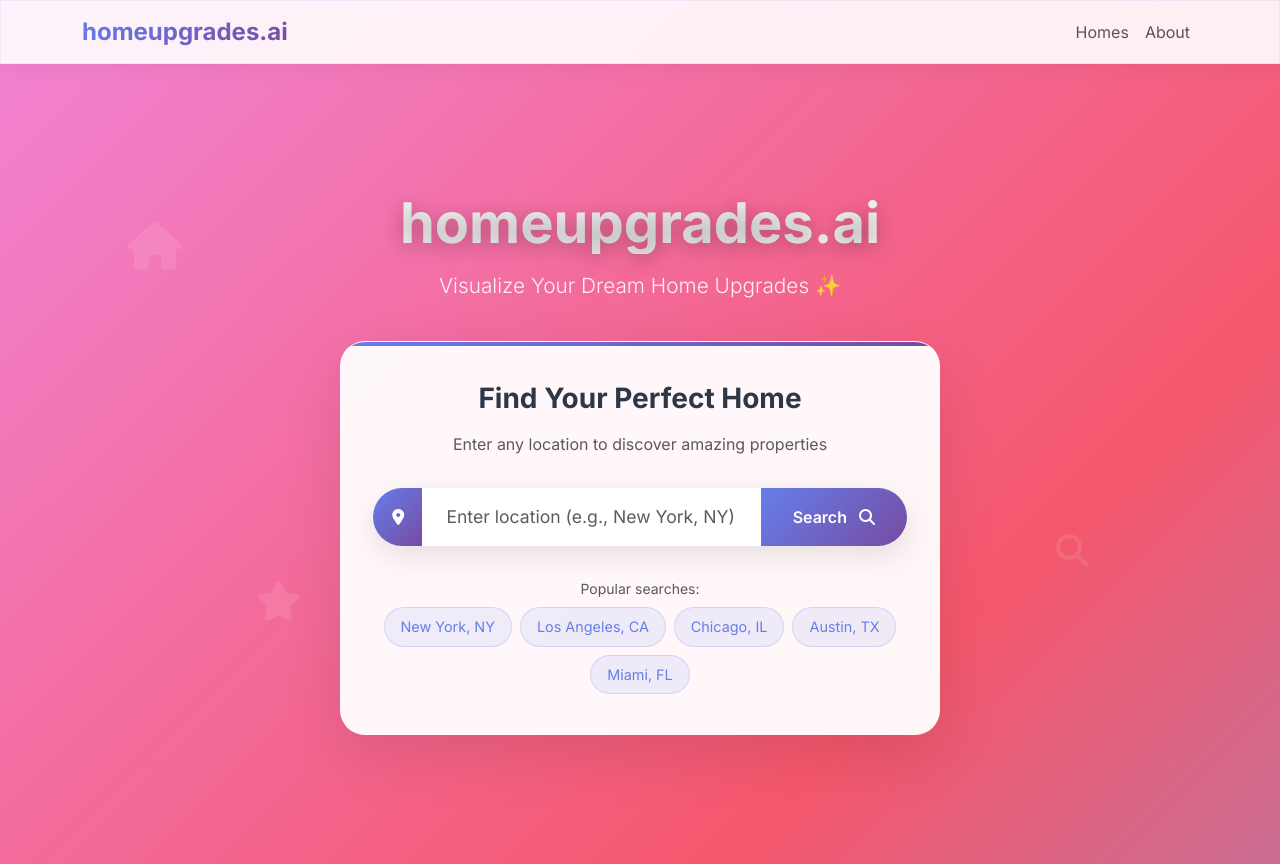
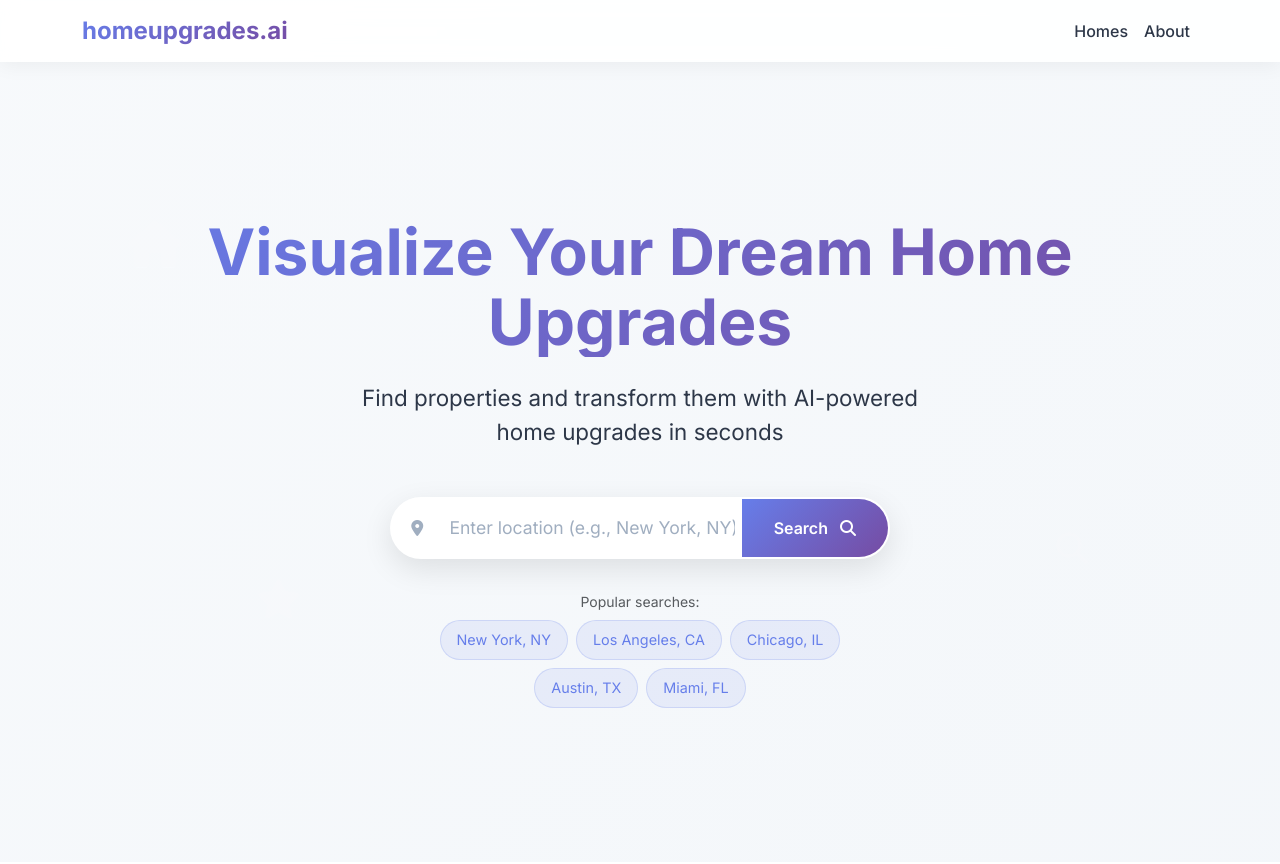
Before and after one commit to jeremyeletto/AIHomeSearch, a website: page landing.html in a window 1280 px wide. Drawn offline with nearby package versions, Linux system fonts and the light colour scheme.

Commit message:
Deploy all changes: Complete landing page and about page updates
- Updated landing.html with modern, seamless design
- Cleaned up about.html to match landing page styling
- Removed all floating particles and animations
- Consistent color scheme across all pages
- Professional, borderless design for better UX

```diff
--- a/landing.html
+++ b/landing.html
@@ -18,7 +18,7 @@
 
         /* Global Styles */
         body {
-            background: linear-gradient(135deg, #667eea 0%, #764ba2 25%, #f093fb 50%, #f5576c 75%, #4facfe 100%);
+            background: linear-gradient(135deg, #ffffff 0%, #f8fafc 50%, #f1f5f9 100%);
             background-size: 400% 400%;
             animation: gradientShift 15s ease infinite;
             min-height: 100vh;
@@ -36,7 +36,7 @@
         .navbar {
             background: rgba(255, 255, 255, 0.9) !important;
             backdrop-filter: blur(10px);
-            border: 1px solid rgba(102, 126, 234, 0.1);
+            border: none;
             box-shadow: 0 4px 20px rgba(0, 0, 0, 0.05);
         }
 
@@ -47,6 +47,15 @@
             -webkit-background-clip: text;
             -webkit-text-fill-color: transparent;
             background-clip: text;
+        }
+
+        .navbar-nav .nav-link {
+            color: #2d3748 !important;
+            font-weight: 500;
+        }
+
+        .navbar-nav .nav-link:hover {
+            color: #667eea !important;
         }
 
         /* Landing Page Animations */
@@ -117,60 +126,56 @@
         }
 
         .hero-title {
-            font-size: 3.5rem;
+            font-size: 4rem;
             font-weight: 800;
-            margin-bottom: 1rem;
-            background: linear-gradient(135deg, #ffffff 0%, #f0f0f0 50%, #ffffff 100%);
+            margin-bottom: 1.5rem;
+            background: var(--primary-gradient);
             -webkit-background-clip: text;
             -webkit-text-fill-color: transparent;
             background-clip: text;
-            text-shadow: 0 4px 20px rgba(0, 0, 0, 0.3);
             line-height: 1.1;
+            text-align: center;
         }
 
         .hero-subtitle {
-            font-size: 1.3rem;
-            color: rgba(255, 255, 255, 0.9);
-            margin-bottom: 2.5rem;
-            font-weight: 300;
+            font-size: 1.4rem;
+            color: #2d3748;
+            margin-bottom: 3rem;
+            font-weight: 400;
+            text-align: center;
+            max-width: 600px;
+            margin-left: auto;
+            margin-right: auto;
         }
 
         /* Search Hero Container */
         .search-hero-container {
-            max-width: 600px;
+            max-width: 500px;
             margin: 0 auto;
             width: 100%;
         }
 
         .search-card {
-            background: rgba(255, 255, 255, 0.95);
-            backdrop-filter: blur(20px);
-            border: 1px solid rgba(255, 255, 255, 0.2);
-            border-radius: 25px;
-            padding: 2.5rem 2rem;
-            box-shadow: 0 20px 60px rgba(0, 0, 0, 0.1);
+            background: none;
+            backdrop-filter: none;
+            border: none;
+            border-radius: 0;
+            padding: 0;
+            box-shadow: none;
             position: relative;
-            overflow: hidden;
+            overflow: visible;
         }
 
         .search-card::before {
-            content: '';
-            position: absolute;
-            top: 0;
-            left: 0;
-            right: 0;
-            height: 4px;
-            background: var(--primary-gradient);
+            display: none;
         }
 
-        .search-header h2 {
-            color: #2d3748;
-            font-weight: 700;
-            margin-bottom: 0.5rem;
+        .search-header {
+            display: none;
         }
 
         .search-input-container {
-            margin: 2rem 0;
+            margin: 0 0 2rem 0;
         }
 
         .search-input-group {
@@ -178,30 +183,40 @@
             overflow: hidden;
             box-shadow: 0 10px 30px rgba(0, 0, 0, 0.1);
             transition: all 0.3s ease;
+            background: white;
+            border: 2px solid transparent;
         }
 
         .search-input-group:focus-within {
             transform: translateY(-2px);
             box-shadow: 0 15px 40px rgba(0, 0, 0, 0.15);
+            border-color: #667eea;
         }
 
         .search-icon {
-            background: var(--primary-gradient);
-            color: white;
+            background: transparent;
+            color: #a0aec0;
             border: none;
             padding: 1rem 1.2rem;
         }
 
         .search-input {
             border: none;
-            padding: 1rem 1.5rem;
+            padding: 1rem 0.5rem;
             font-size: 1.1rem;
-            background: white;
+            background: transparent;
+            color: #2d3748;
+            flex: 1;
+        }
+
+        .search-input::placeholder {
+            color: #a0aec0;
         }
 
         .search-input:focus {
             box-shadow: none;
             border: none;
+            background: transparent;
         }
 
         .search-btn {
@@ -212,6 +227,7 @@
             position: relative;
             overflow: hidden;
             transition: all 0.3s ease;
+            font-size: 1rem;
         }
 
         .search-btn:hover {
@@ -228,7 +244,7 @@
         }
 
         .search-btn:hover .btn-icon {
-            transform: scale(1.2);
+            transform: scale(1.1);
         }
 
         /* Custom Mobile Search */
@@ -241,29 +257,30 @@
         .mobile-search-input {
             width: 100% !important;
             padding: 1rem !important;
-            border: 2px solid #e0e0e0 !important;
-            border-radius: 15px !important;
+            border: 2px solid #e2e8f0 !important;
+            border-radius: 50px !important;
             font-size: 1rem !important;
             background-color: white !important;
-            color: #333 !important;
-            margin-bottom: 0.5rem !important;
-            text-align: center !important;
+            color: #2d3748 !important;
+            margin-bottom: 1rem !important;
+            text-align: left !important;
             -webkit-appearance: none !important;
             -moz-appearance: none !important;
             appearance: none !important;
             min-height: 50px !important;
             box-sizing: border-box !important;
+            box-shadow: 0 10px 30px rgba(0, 0, 0, 0.1) !important;
+        }
+
+        .mobile-search-input::placeholder {
+            color: #a0aec0 !important;
         }
 
         .mobile-search-input:focus {
             outline: none;
             border-color: #667eea;
-            box-shadow: 0 0 0 0.2rem rgba(102, 126, 234, 0.25);
-        }
-
-        .mobile-search-input::placeholder {
-            color: #999;
-            opacity: 1;
+            background-color: white !important;
+            box-shadow: 0 15px 40px rgba(0, 0, 0, 0.15) !important;
         }
 
         .mobile-search-btn {
@@ -271,7 +288,7 @@
             padding: 1rem !important;
             background: var(--primary-gradient) !important;
             border: none !important;
-            border-radius: 15px !important;
+            border-radius: 50px !important;
             color: white !important;
             font-size: 1rem !important;
             font-weight: 600 !important;
@@ -293,6 +310,7 @@
         /* Popular Locations */
         .popular-locations {
             text-align: center;
+            margin-top: 2rem;
         }
 
         .location-tags {
@@ -489,18 +507,13 @@
         <div class="hero-content">
             <!-- Animated Title -->
             <div class="hero-title animate-fade-in">
-                homeupgrades.ai
+                Visualize Your Dream Home Upgrades
             </div>
-            <p class="hero-subtitle animate-slide-up">Visualize Your Dream Home Upgrades ✨</p>
+            <p class="hero-subtitle animate-slide-up">Find properties and transform them with AI-powered home upgrades in seconds</p>
 
-            <!-- Flashy Search Container -->
+            <!-- Search Container -->
             <div class="search-hero-container animate-scale-in">
                 <div class="search-card animate-bounce-in">
-                    <div class="search-header">
-                        <h2 class="h3 mb-3">Find Your Perfect Home</h2>
-                        <p class="text-muted">Enter any location to discover amazing properties</p>
-                    </div>
-
                     <!-- Animated Search Bar -->
                     <div class="search-input-container">
                         <!-- Desktop Search -->
@@ -526,7 +539,7 @@
                     </div>
 
                     <!-- Popular Locations -->
-                    <div class="popular-locations mt-4">
+                    <div class="popular-locations">
                         <p class="small text-muted mb-2">Popular searches:</p>
                         <div class="location-tags">
                             <span class="location-tag" onclick="searchLocation('New York, NY')">New York, NY</span>
```
